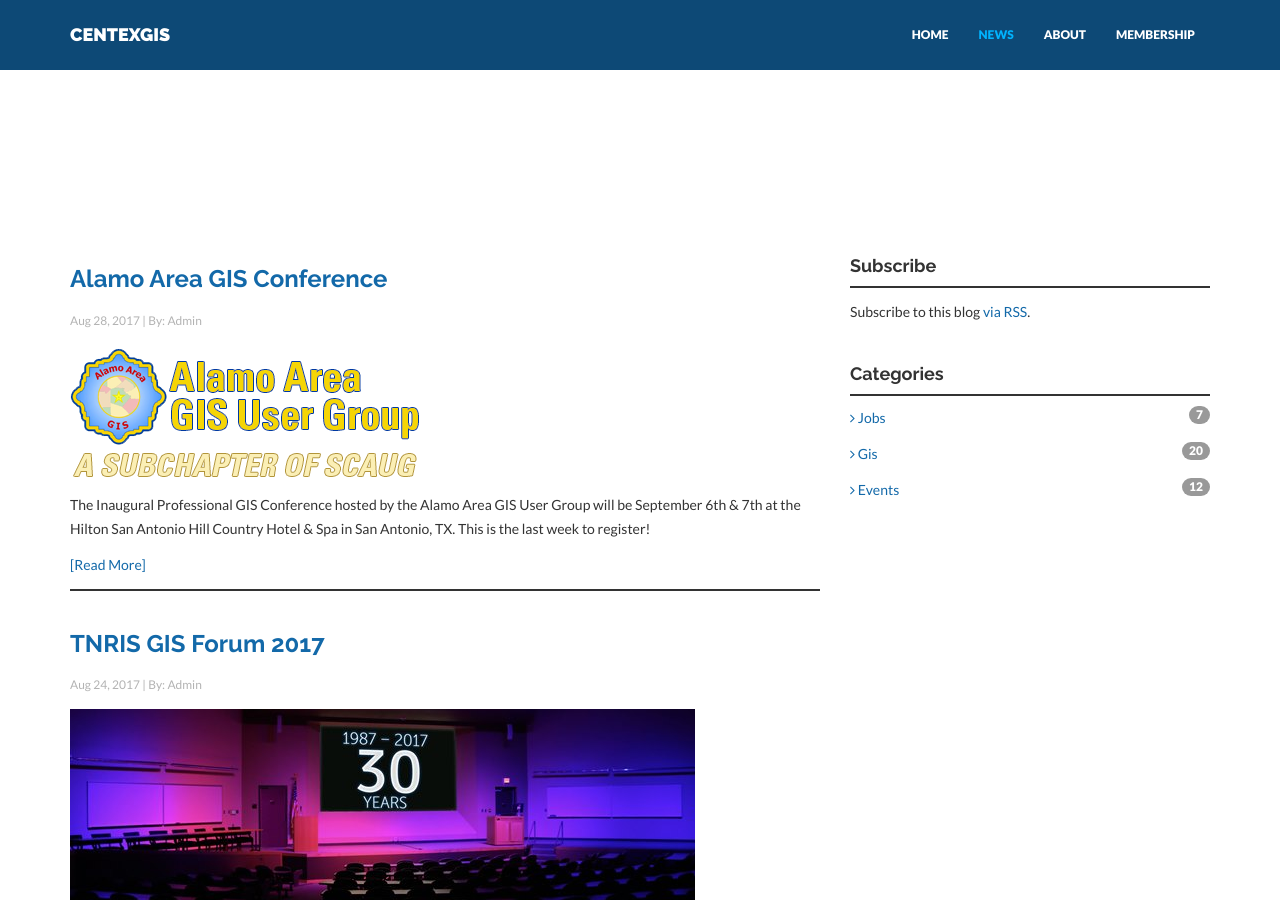
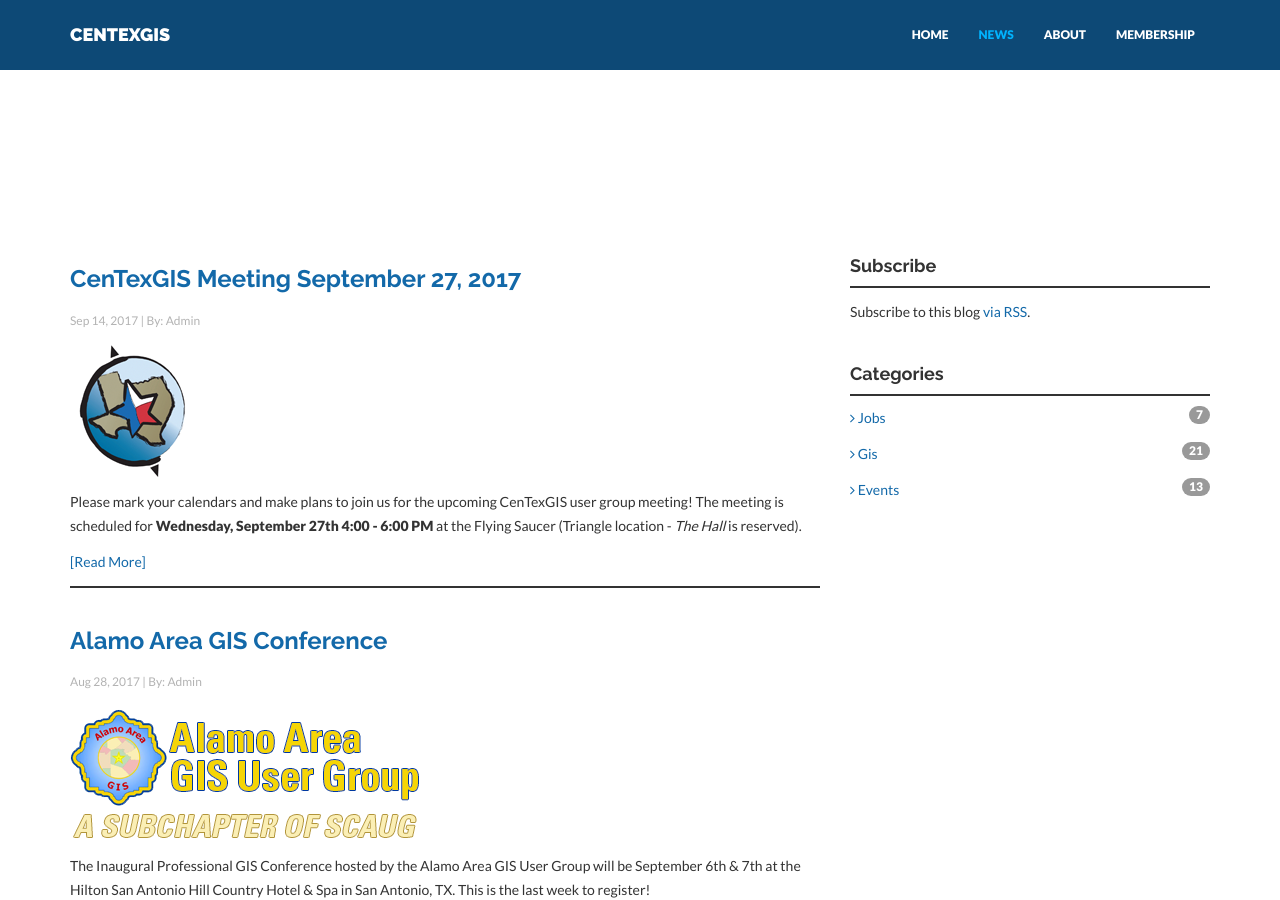
Before and after one commit to centexgis/centexgis.github.io, a Jekyll site: the page built from blog.html, in a window 1280 px wide and 900 px high. Built offline with Jekyll 4.4.1, drawn with Linux system fonts in a browser that asks for light colours; nearby versions of some CDN libraries.

Commit message:
new centexgis meeting post

```diff
--- /dev/null
+++ b/_posts/events/2017-09-14-centexgis-september-meeting.md
@@ -0,0 +1,21 @@
+---
+layout: post
+title: "CenTexGIS Meeting September 27, 2017"
+date: 2017-09-14 13:34
+author: Admin
+excerpt_separator: <!--more-->
+categories:
+- blog
+- GIS
+- Events
+---
+![centexgis](/assets/img/blog/centex.png)
+
+Please mark your calendars and make plans to join us for the upcoming CenTexGIS user group meeting!  The meeting is scheduled for **Wednesday, September 27th 4:00 - 6:00 PM** at the Flying Saucer (Triangle location - *The Hall* is reserved).
+<!--more-->
+
+We hope you will come out to this important event and meet with local GIS colleagues and friends to learn, network and help strengthen GIS community bonds through knowledge sharing and support. **Devon Humphrey**, Founder of **Flightline Geographics**, will join us and talk with the group about emerging UAS technology.
+
+Please try to arrive a few minutes early to find parking, sign in, and grab a tasty snack or beverage.  Following the meeting we have the option to hang out in the restaurant or patio areas to network and socialize.
+
+As always, one lucky winner will go home with a great DOOR PRIZE.  We hope to see you in a couple weeks!
```
Also changed, not shown: _posts/events/2017-08-24-tnris-gis-forum-2017.md (+4 -2 lines).
